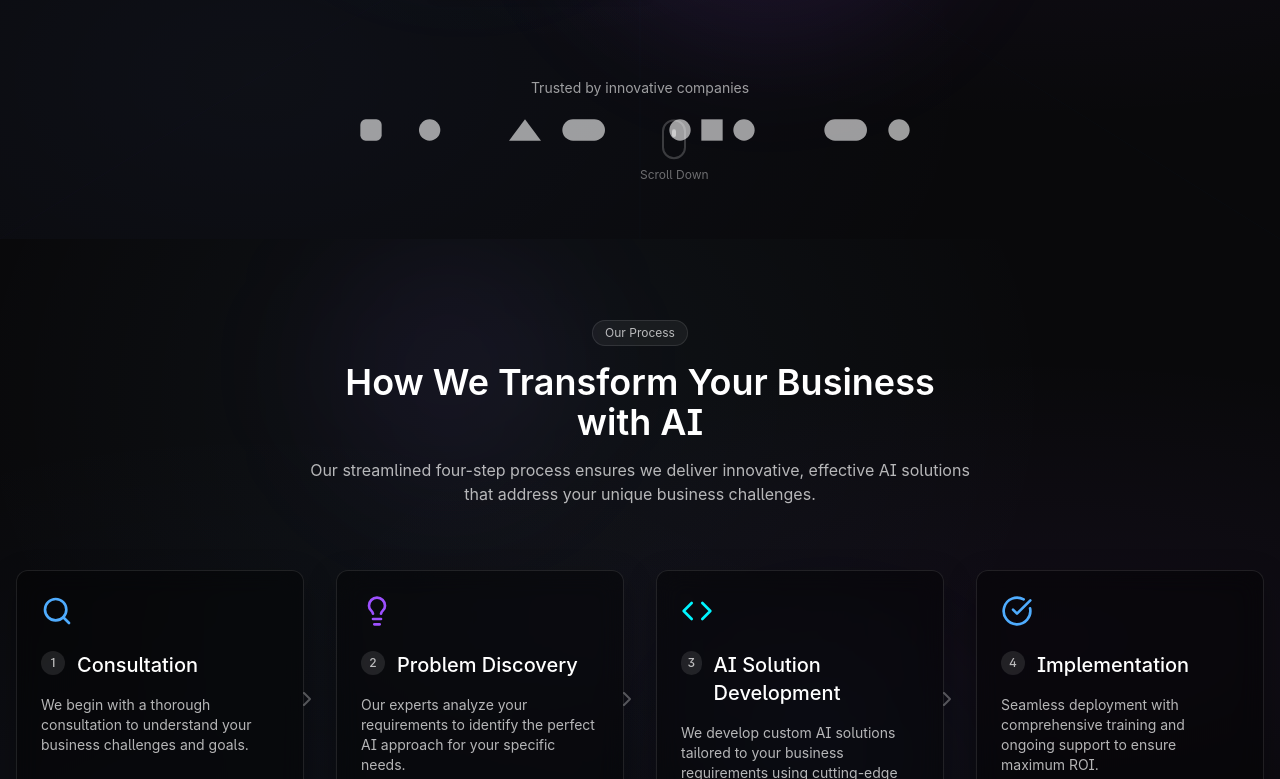
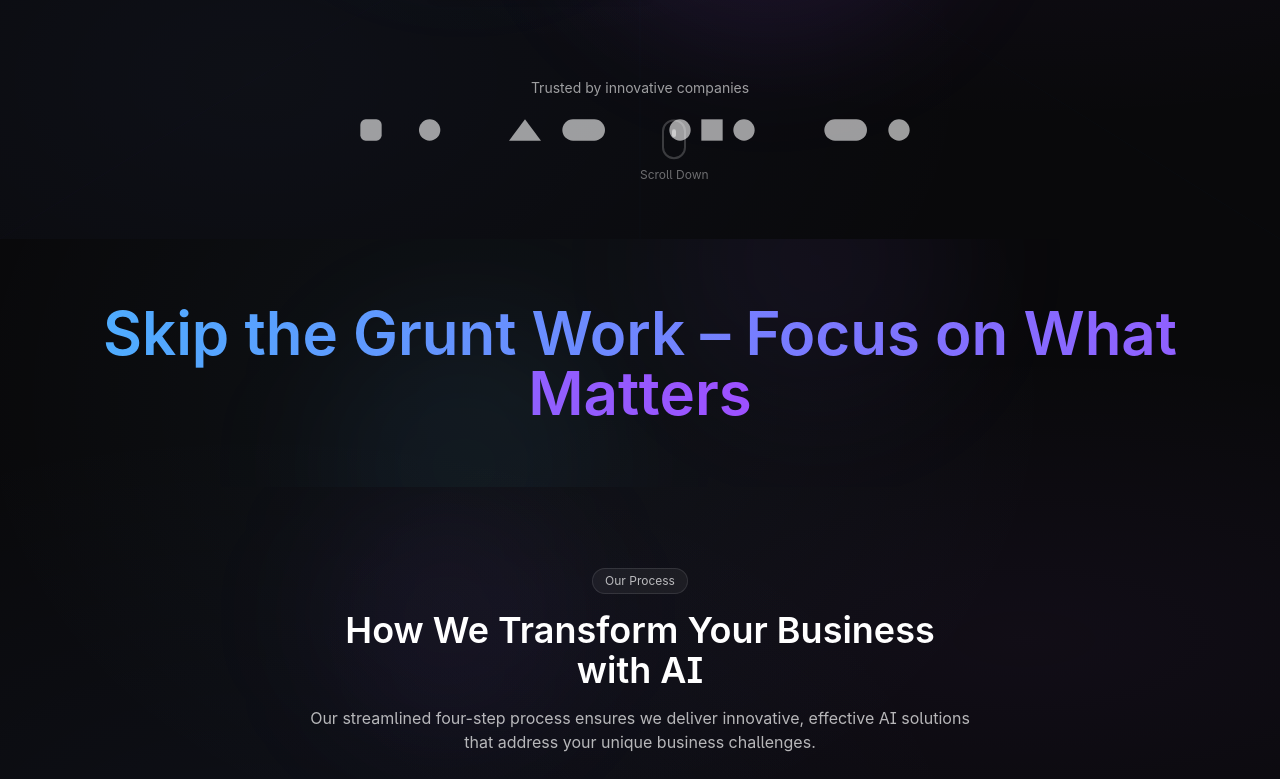
Before and after one commit to hamzagi/hyperflux-visionary-web, a React (Vite) app: page / in a window 1280 px wide. Shown: the part 561-1340 px from the top of the page. Built offline with nearby package versions, Linux system fonts and the light colour scheme.

Commit message:
Add section headings
Adds new headings after each section to improve readability.

```diff
--- /dev/null
+++ b/src/components/BigHeading.tsx
@@ -0,0 +1,31 @@
+
+import { motion } from 'framer-motion';
+
+interface BigHeadingProps {
+  text: string;
+}
+
+const BigHeading = ({ text }: BigHeadingProps) => {
+  return (
+    <section className="py-16 relative overflow-hidden">
+      <div className="absolute inset-0 overflow-hidden pointer-events-none">
+        <div className="absolute top-1/3 left-1/4 w-72 h-72 bg-neon-blue/5 rounded-full blur-3xl"></div>
+        <div className="absolute bottom-1/3 right-1/4 w-72 h-72 bg-neon-purple/5 rounded-full blur-3xl"></div>
+      </div>
+
+      <div className="container mx-auto px-4 relative z-10">
+        <motion.h2
+          initial={{ opacity: 0, y: 20 }}
+          whileInView={{ opacity: 1, y: 0 }}
+          transition={{ duration: 0.7 }}
+          viewport={{ once: true }}
+          className="text-3xl md:text-5xl lg:text-6xl font-semibold text-center text-white leading-tight"
+        >
+          <span className="text-gradient-blue-purple">{text}</span>
+        </motion.h2>
+      </div>
+    </section>
+  );
+};
+
+export default BigHeading;
--- a/src/pages/Index.tsx
+++ b/src/pages/Index.tsx
@@ -10,6 +10,7 @@ import ContactForm from '@/components/ContactForm';
 import BlogSection from '@/components/BlogSection';
 import CallToAction from '@/components/CallToAction';
 import Footer from '@/components/Footer';
+import BigHeading from '@/components/BigHeading';
 
 const HomePage = () => {
   useEffect(() => {
@@ -29,10 +30,15 @@ const HomePage = () => {
         <Navbar />
         <main>
           <HeroSection />
+          <BigHeading text="Skip the Grunt Work – Focus on What Matters" />
           <HowItWorks />
+          <BigHeading text="Get a Day's Work Done Even Before Your Coffee Cools" />
           <WhyChooseUs />
+          <BigHeading text="Automate the mundane. Accelerate the extraordinary." />
           <CaseStudies />
+          <BigHeading text="Skip the Grunt Work – Focus on What Matters" />
           <BlogSection />
+          <BigHeading text="Get a Day's Work Done Even Before Your Coffee Cools" />
           <ContactForm />
           <CallToAction />
         </main>
```
